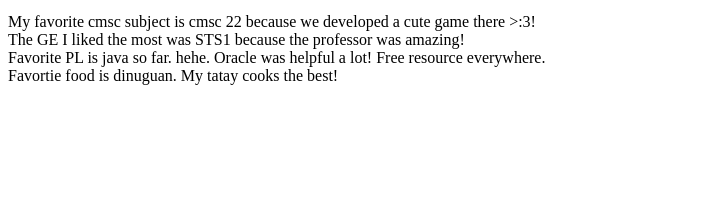
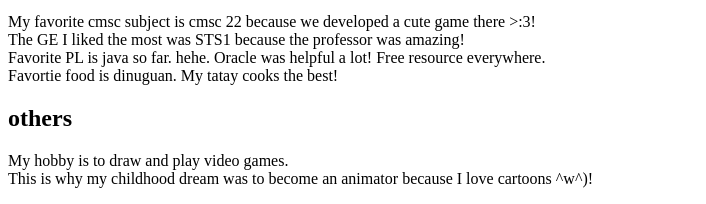
Before and after one commit to aysiocon/aysiocon.github.io, a plain HTML site: page index.html in a window 1280 px wide. Shown: the part 770-974 px from the top of the page, without its empty margins (0-706 px from the left). Before the commit the page ends 871 px from the top, so only its background shows below. Drawn offline with Linux system fonts and the light colour scheme; files whose address does not match are found by name.

Commit message:
chore: added the others section in index

```diff
--- a/index.html
+++ b/index.html
@@ -25,5 +25,13 @@
 		<br>
 		Favortie food is dinuguan. My tatay cooks the best!
 	</div>
+
+	<div>
+		<h2>others</h2>
+		<p> My hobby is to draw and play video games.
+		<br> This is why my childhood dream was to become an animator because I love cartoons ^w^)!
+		</p>
+
+	</div>
 </body>
 </html>
```
